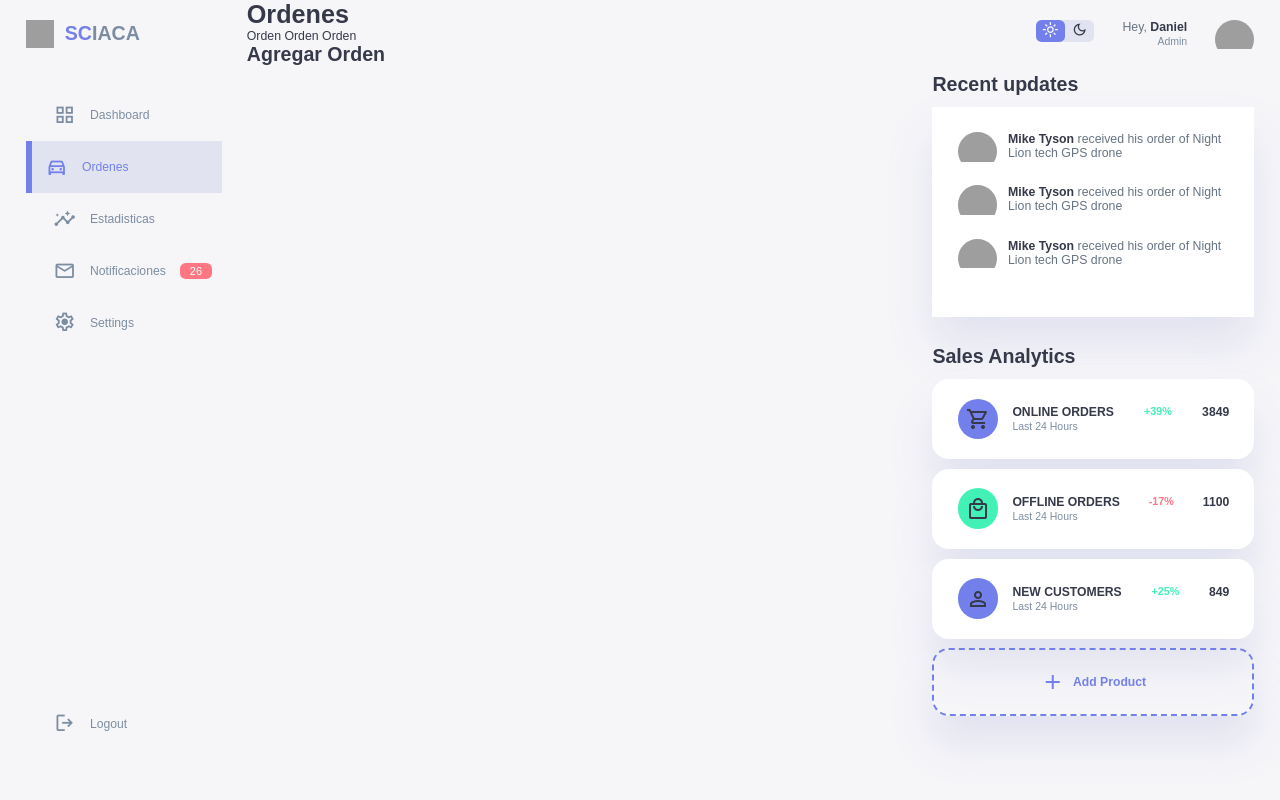
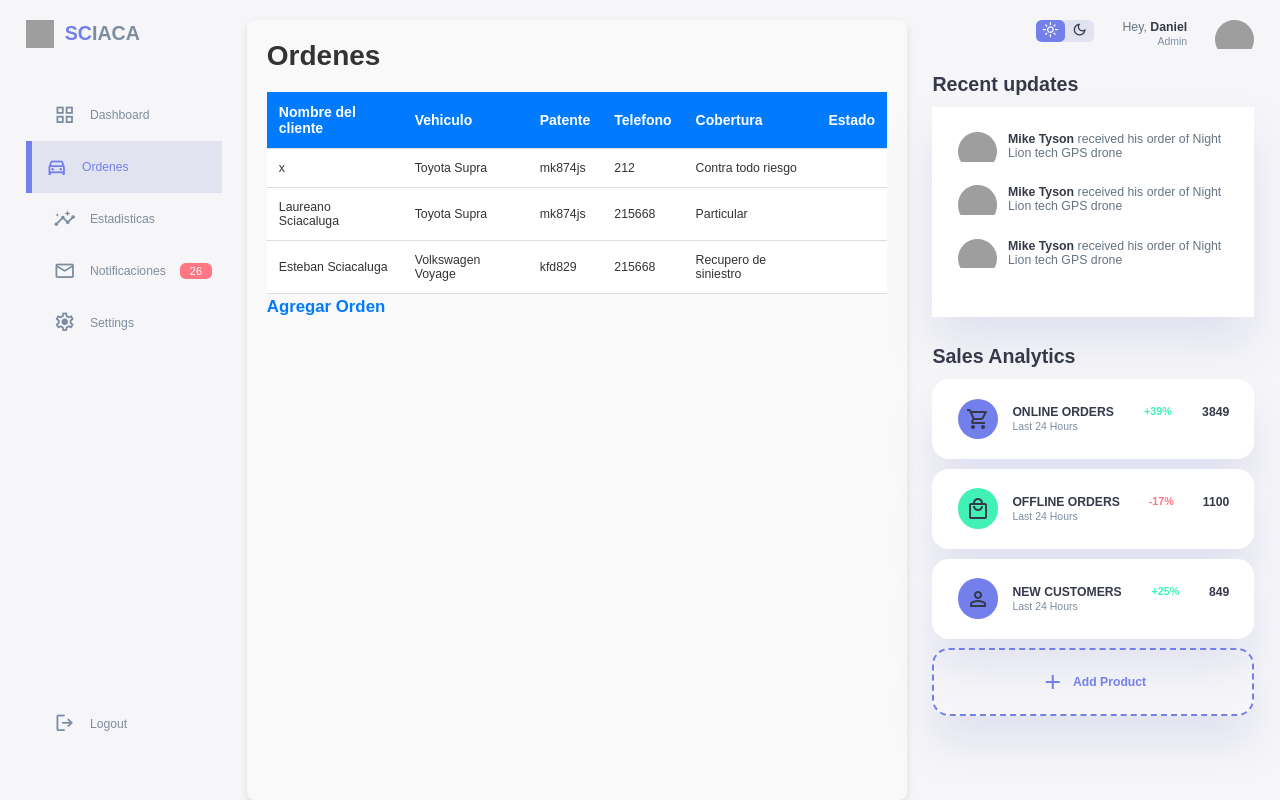
Before and after one commit to Lausciaca/TALLER_SCIACA, a Django app: page /ordenes/ in a window 1280 px wide. Run offline with Django 4.2, Linux system fonts and the light colour scheme; data comes from the database, SQL or seed files in the repository; both versions use the stored data as it was after the commit; grey boxes are pictures that could not be loaded.

Commit message:
Tabla pagina ordenes

```diff
--- a/orden/models.py
+++ b/orden/models.py
@@ -7,14 +7,18 @@
         ('riesgo', 'Contra todo riesgo'),
         ('recupero', 'Recupero de siniestro')
     ]
+    ESTADOS_CHOICES = [
+        ('particular_uno', 'Alistar daños del vehiculo'),
+    ]
 
     nombre_cliente = models.CharField(max_length=200, verbose_name='Nombre del cliente', blank=False)
     telefono_cliente = models.CharField(max_length=200, verbose_name='Telefono del cliente', blank=False)
     marca_vehiculo = models.CharField(max_length=200, verbose_name='Marca del vehiculo', blank=False)
     modelo_vehiculo = models.CharField(max_length=200, verbose_name='Modelo del vehiculo', blank=False)
     patente_vehiculo = models.CharField(max_length=200, verbose_name='Patente del vehiculo', blank=False)
-    imagenes = models.ImageField(upload_to=None, verbose_name='Imagenes del vehiculo', blank=False)
+    imagenes = models.ImageField(upload_to='Imagenes/', verbose_name='Imagenes del vehiculo', blank=True, null=True)
     modalidad = models.CharField(max_length=50, choices=MODALIDAD_CHOICES, verbose_name='Modalidad de cobertura', blank=False)
+    estado = models.CharField(max_length=50, choices=ESTADOS_CHOICES, verbose_name='Modalidad de cobertura')
     created = models.DateTimeField(auto_now_add=True)
     updated = models.DateTimeField(auto_now=True)
 
--- /dev/null
+++ b/orden/static/orden/css/orden-list.css
@@ -0,0 +1,68 @@
+/* Estilos generales para el contenedor de las ordenes */
+.ordenes {
+    padding: 20px;
+    background-color: #f9f9f9;
+    border-radius: 8px;
+    margin-top: 20px;
+    box-shadow: 0 4px 8px rgba(0, 0, 0, 0.1);
+    width: 100%;
+}
+
+.ordenes h1 {
+    font-size: 2rem;
+    margin-bottom: 15px;
+    color: #333;
+}
+
+.ordenes h2 a {
+    text-decoration: none;
+    font-size: 1.2rem;
+    color: #007bff;
+    transition: color 0.3s ease;
+}
+
+.ordenes h2 a:hover {
+    color: #0056b3;
+}
+
+/* Estilos de la tabla */
+.ordenes-tabla {
+    width: 100%;
+    border-collapse: collapse;
+    margin-top: 20px;
+    font-family: Arial, sans-serif;
+}
+
+.ordenes-tabla th, .ordenes-tabla td {
+    padding: 12px;
+    text-align: left;
+    border-bottom: 1px solid #ddd;
+}
+
+.ordenes-tabla th {
+    background-color: #007bff;
+    color: white;
+    font-size: 1rem;
+}
+
+.ordenes-tabla td {
+    background-color: #fff;
+    color: #333;
+}
+
+.ordenes-tabla tr:nth-child(even) {
+    background-color: #f2f2f2;
+}
+
+.ordenes-tabla tr:hover {
+    background-color: #f1f1f1;
+    cursor: pointer;
+}
+
+/* Estilo de mensaje "No Ordenes" */
+.ordenes-tabla li {
+    list-style-type: none;
+    color: #ff0000;
+    font-size: 1.2rem;
+    padding: 10px 0;
+}
--- a/orden/templates/orden/orden_form.html
+++ b/orden/templates/orden/orden_form.html
@@ -6,7 +6,7 @@
 
 {% block content %}
 <div>
-    <div class="datos-orden">
+    <div class="datos-orden" enctype="multipart/form-data">
         <h1>Nueva Orden</h1>
         <form method="post">
             {% csrf_token %}
--- a/orden/templates/orden/orden_list.html
+++ b/orden/templates/orden/orden_list.html
@@ -1,15 +1,34 @@
 {% extends 'core/base.html' %}
+{% load static %}
+{% block stylesheets %}
+<link rel="stylesheet" href="{% static "orden/css/orden-list.css" %}">
+{% endblock stylesheets %}
+
 {% block content %}
-<div>
+<div class="ordenes">
     <h1>Ordenes</h1>
-    <ul>
+    <table class="ordenes-tabla">
+        <tr>
+            <th>Nombre del cliente</th>
+            <th>Vehiculo</th>
+            <th>Patente</th>
+            <th>Telefono</th>
+            <th>Cobertura</th>
+            <th>Estado</th>
+        </tr>
         {% for orden in object_list %}
-        Orden
-        {% comment %} <li>{{ cliente.nombre }} - {{ cliente.telefono }}</li> {% endcomment %}
+        <tr>
+            <td>{{orden.nombre_cliente}}</td>
+            <td>{{orden.marca_vehiculo}} {{orden.modelo_vehiculo}}</td>
+            <td>{{orden.patente_vehiculo}}</td>
+            <td>{{orden.telefono_cliente}}</td>
+            <td>{{orden.get_modalidad_display}}</td>
+            <td>{{ orden.get_estado_display }}</td>
+        </tr>
         {% empty %}
         <li>No Ordenes yet.</li>
         {% endfor %}
-    </ul>
+    </table>
     <h2><a href="{% url "orden:create" %}">Agregar Orden</a></h2>
 </div>
 {% endblock content %}
--- a/orden/views.py
+++ b/orden/views.py
@@ -12,3 +12,7 @@
 class OrdenCreate(CreateView):
     model = Orden
     form_class = OrdenForm
+    success_url = reverse_lazy('orden:ordenes')
+    def form_invalid(self, form):
+        print("Errores en el formulario:", form.errors)  # Debug en consola
+        return super().form_invalid(form)
```
Also changed, not shown: db.sqlite3, orden/migrations/0004_alter_orden_imagenes.py (added), orden/migrations/0005_orden_estado.py (added).
